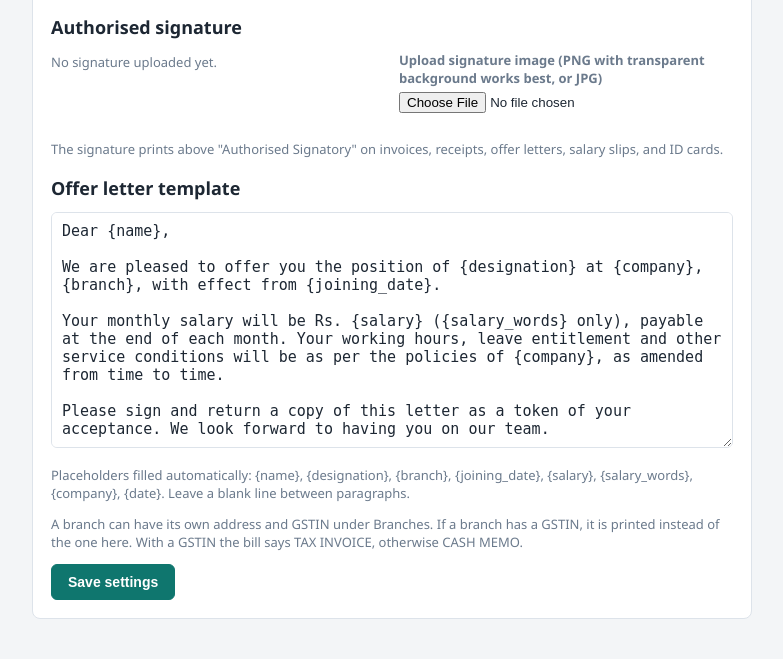
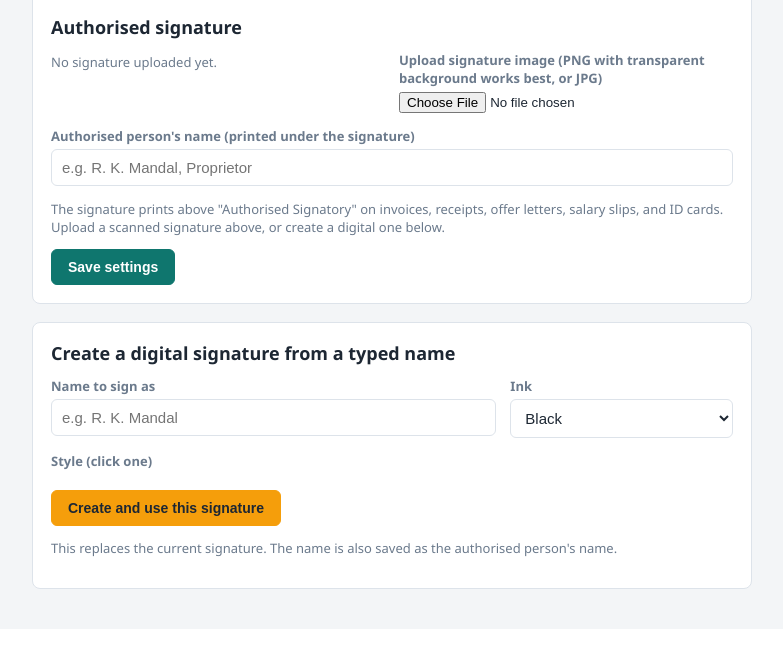
Before and after one commit to sujayluc2024/-rk-traders, a Flask app: page /settings in a window 1280 px wide. Shown: the part 808-1467 px from the top of the page, without its empty margins (218-1001 px from the left). After the commit the page ends 1397 px from the top, so only its background shows below. Run offline with Flask 3, Linux system fonts and the light colour scheme; the visitor is signed in with stand-in values (Sample User, id 1); data comes from the database, SQL or seed files in the repository; data that the repository does not hold is empty.

Commit message:
Digital signature generator from typed name, signatory name on documents
- Settings: type the authorised person's name, pick a handwriting style (live previews in 10 fonts) and ink, click Create
- Rendered with Pillow to a transparent PNG with slant and flourish; stored like an uploaded signature
- Upload option kept; signatory name printed under "Authorised Signatory" on invoices, receipts, offer letters, salary slips

Co-Authored-By: Claude Fable 5.1 <noreply@anthropic.com>

```diff
--- a/app.py
+++ b/app.py
@@ -119,6 +119,7 @@ def init_db():
         "designations": "Cashier, Senior Cashier, Store Helper, Delivery Staff, Supervisor, Store Manager, Branch Manager, Accountant",
         "id_card_validity_years": "2",
         "signature_file": "",
+        "signatory_name": "",
         "offer_letter_template": (
             "Dear {name},\n\n"
             "We are pleased to offer you the position of {designation} at {company}, {branch}, with effect from {joining_date}.\n\n"
@@ -1467,7 +1468,7 @@ def settings_page():
         if request.form.get("remove_signature"):
             run("UPDATE settings SET value='' WHERE key='signature_file'")
         for k in ["shop_name", "shop_tagline", "shop_address", "shop_phone", "shop_gstin", "state_name", "state_code", "invoice_footer",
-                  "offer_letter_template", "emp_id_prefix", "designations", "id_card_validity_years"]:
+                  "offer_letter_template", "emp_id_prefix", "designations", "id_card_validity_years", "signatory_name"]:
             run("INSERT INTO settings(key,value) VALUES (?,?) ON CONFLICT(key) DO UPDATE SET value=excluded.value",
                 (k, request.form.get(k, "").strip()))
         run("INSERT INTO settings(key,value) VALUES ('allow_negative_stock',?) ON CONFLICT(key) DO UPDATE SET value=excluded.value",
@@ -1475,7 +1476,76 @@ def settings_page():
         get_db().commit()
         flash("Settings saved.", "success")
         return redirect(url_for("settings_page"))
-    return render_template("settings.html")
+    return render_template("settings.html", sig_fonts=available_signature_fonts(), sig_inks=list(SIGNATURE_INKS))
+
+
+SIGNATURE_FONTS = {                     # key: (label, Windows font file)
+    "segoesc": ("Segoe Script", "segoesc.ttf"), "brush": ("Brush Script", "BRUSHSCI.TTF"), "freestyle": ("Freestyle Script", "FREESCPT.TTF"),
+    "mistral": ("Mistral", "MISTRAL.TTF"), "corsiva": ("Monotype Corsiva", "MTCORSVA.TTF"), "pristina": ("Pristina", "PRISTINA.TTF"),
+    "vivaldi": ("Vivaldi", "VIVALDII.TTF"), "lucida": ("Lucida Handwriting", "LHANDW.TTF"), "bradley": ("Bradley Hand", "BRADHITC.TTF"),
+    "inkfree": ("Ink Free", "Inkfree.ttf"),
+}
+SIGNATURE_INKS = {"black": (20, 20, 20), "blue": (23, 37, 110), "navy": (12, 50, 90)}
+
+
+def available_signature_fonts():
+    out = {}
+    for k, (label, f) in SIGNATURE_FONTS.items():
+        path = os.path.join(r"C:\Windows\Fonts", f)
+        if os.path.exists(path):
+            out[k] = (label, path)
+    return out
+
+
+def render_signature(name, font_key="segoesc", ink="blue"):
+    """Draw the typed name as a signature: transparent PNG with a light underline flourish."""
+    from PIL import Image, ImageDraw, ImageFont
+    fonts = available_signature_fonts()
+    label, path = fonts.get(font_key) or next(iter(fonts.values()))
+    size = 120
+    font = ImageFont.truetype(path, size)
+    name = name.strip() or "Signature"
+    tmp = Image.new("RGBA", (10, 10))
+    l, t, r, b = ImageDraw.Draw(tmp).textbbox((0, 0), name, font=font)
+    w, h = r - l, b - t
+    pad = 40
+    img = Image.new("RGBA", (w + pad * 2, h + pad * 2 + 30), (0, 0, 0, 0))
+    d = ImageDraw.Draw(img)
+    colour = SIGNATURE_INKS.get(ink, SIGNATURE_INKS["blue"]) + (255,)
+    d.text((pad - l, pad - t), name, font=font, fill=colour)
+    # flourish: a gentle curved underline
+    y = pad + h + 14
+    d.line([(pad + 8, y + 6), (pad + w * 0.35, y - 2), (pad + w * 0.7, y + 8), (pad + w + 4, y)], fill=colour, width=4, joint="curve")
+    # slight slant to look hand written
+    img = img.transform(img.size, Image.AFFINE, (1, 0.18, -0.18 * img.size[1] / 2, 0, 1, 0), resample=Image.BICUBIC)
+    buf = io.BytesIO()
+    img.save(buf, "PNG")
+    return buf.getvalue()
+
+
+@app.route("/signature/preview")
+@role_required("admin")
+def signature_preview():
+    png = render_signature(request.args.get("name", "Signature")[:40], request.args.get("font", "segoesc"), request.args.get("ink", "blue"))
+    return send_file(io.BytesIO(png), mimetype="image/png")
+
+
+@app.route("/settings/signature/generate", methods=["POST"])
+@role_required("admin")
+def signature_generate():
+    name = request.form.get("name", "").strip()[:40]
+    if not name:
+        flash("Type the authorised person's name first.", "error")
+        return redirect(url_for("settings_page"))
+    png = render_signature(name, request.form.get("font", "segoesc"), request.form.get("ink", "blue"))
+    os.makedirs(os.path.join(BASE_DIR, "uploads"), exist_ok=True)
+    with open(os.path.join(BASE_DIR, "uploads", "signature.png"), "wb") as fh:
+        fh.write(png)
+    run("INSERT INTO settings(key,value) VALUES ('signature_file','signature.png') ON CONFLICT(key) DO UPDATE SET value=excluded.value")
+    run("INSERT INTO settings(key,value) VALUES ('signatory_name',?) ON CONFLICT(key) DO UPDATE SET value=excluded.value", (name,))
+    get_db().commit()
+    flash(f"Digital signature created for {name}. It now prints on all documents.", "success")
+    return redirect(url_for("settings_page"))
 
 
 @app.route("/signature")
@@ -2347,14 +2417,14 @@ ACTION_LABELS = {
     "leave_new": "Applied for leave", "leave_decide": "Decided leave", "leave_cancel": "Withdrew leave",
     "leave_document": "Leave document", "award_give": "Gave award", "award_delete": "Removed award",
     "user_reset_device": "Reset device lock", "offer_form": "Saved offer",
-    "purchase_bill": "Supplier bill", "hr_staff": "Saved staff profile", "hr_offer_letter": "Generated offer letter", "hr_id_card": "Generated ID card",
+    "purchase_bill": "Supplier bill", "signature_generate": "Created digital signature", "hr_staff": "Saved staff profile", "hr_offer_letter": "Generated offer letter", "hr_id_card": "Generated ID card",
     "hr_salary_slip": "Generated salary slip", "document_view": "Viewed staff document", "document_delete": "Deleted staff document",
     "document_signed": "Signed offer letter copy", "offer_toggle": "Switched offer on/off", "offer_delete": "Deleted offer",
     "report_export": "Exported report", "audit_export": "Exported login audit", "activity_export": "Exported activity log",
     "sales_export": "Exported bills register", "receipts_export": "Exported receipts", "stock_export": "Exported stock list",
     "customers_export": "Exported customer list",
 }
-SKIP_ENDPOINTS = {"static", "api_product_search", "api_customer_search", "api_notices_unread", "api_branch_stock", "notice_mark_read"}
+SKIP_ENDPOINTS = {"static", "api_product_search", "api_customer_search", "api_notices_unread", "api_branch_stock", "notice_mark_read", "signature_preview"}
 LOGGED_GETS = {"logout", "switch_branch", "report_export", "audit_export", "activity_export", "sales_export", "receipts_export",
                "stock_export", "customers_export", "document_view", "purchase_bill", "document_signed"}
 SECRET_KEYS = ("password", "old", "new", "confirm")
@@ -2807,7 +2877,7 @@ def build_offer_letter(user, prof):
             story.append(Spacer(1, 30))
     else:
         story.append(Spacer(1, 30))
-    story.append(Paragraph("______________________<br/>Authorised Signatory", normal))
+    story.append(Paragraph("______________________<br/>Authorised Signatory" + (("<br/>" + st["signatory_name"]) if st.get("signatory_name") else ""), normal))
     story.append(Spacer(1, 30))
     story.append(Paragraph("I accept the above offer.<br/><br/><br/>______________________<br/>" + fields["name"] + " &nbsp;&nbsp; Date: ___________", normal))
     doc.build(story)
@@ -3020,7 +3090,8 @@ def build_salary_slip(user, prof, ym, fig):
             sig_cell = RLImage(sig, width=36 * mm, height=14 * mm, kind="proportional", hAlign="RIGHT")
         except Exception:
             sig_cell = ""
-    story.append(Table([["", sig_cell], [Paragraph("Employee signature", n), Paragraph("Authorised signatory", ParagraphStyle("r", parent=n, alignment=2))]],
+    sname = all_settings().get("signatory_name", "")
+    story.append(Table([["", sig_cell], [Paragraph("Employee signature", n), Paragraph("Authorised signatory" + (f"<br/>{sname}" if sname else ""), ParagraphStyle("r", parent=n, alignment=2))]],
                        colWidths=[89 * mm, 89 * mm], rowHeights=[16 * mm, None]))
     story.append(Spacer(1, 6))
     story.append(Paragraph(f"Generated on {datetime.now().strftime('%d-%m-%Y %I:%M %p')}. This is a computer generated slip.",
--- a/requirements.txt
+++ b/requirements.txt
@@ -2,3 +2,4 @@ flask>=3.0
 openpyxl>=3.1
 reportlab>=4.0
 svglib>=1.5
+pillow>=10.0
--- a/static/style.css
+++ b/static/style.css
@@ -239,3 +239,10 @@ table.activity tr.failed td { background: #fff1f2; }
 .sidebar .brand { display: flex; align-items: center; }
 .nav-collapsed .brand-logo { margin-right: 0; }
 .login-logo { display: block; width: 100%; max-width: 300px; margin: 0 auto 22px; }
+
+/* ---------------- Signature styles ---------------- */
+.sig-grid { display: grid; grid-template-columns: repeat(auto-fill, minmax(200px, 1fr)); gap: 10px; margin: 6px 0 14px; }
+.sig-opt { border: 1px solid var(--border); border-radius: 8px; padding: 8px; cursor: pointer; text-align: center; background: #fff; font-weight: normal; color: var(--muted); font-size: 12px; }
+.sig-opt input { display: none; }
+.sig-opt img { display: block; width: 100%; height: 64px; object-fit: contain; margin-bottom: 4px; }
+.sig-opt:has(input:checked) { border-color: var(--primary); background: #e6f4f1; box-shadow: 0 0 0 2px rgba(15,118,110,.25); }
--- a/templates/invoice.html
+++ b/templates/invoice.html
@@ -145,7 +145,7 @@
 
   <div class="footer">
     <div class="note" style="text-align:left;margin:0">{{ settings.invoice_footer }}</div>
-    <div class="sign">For {{ settings.shop_name }}<br>{% if settings.signature_file %}<img src="{{ url_for('signature_image') }}" alt="" style="height:38px;display:block;margin:2px auto">{% else %}<br>{% endif %}Authorised Signatory</div>
+    <div class="sign">For {{ settings.shop_name }}<br>{% if settings.signature_file %}<img src="{{ url_for('signature_image') }}" alt="" style="height:38px;display:block;margin:2px auto">{% else %}<br>{% endif %}Authorised Signatory{% if settings.signatory_name %}<br><small>{{ settings.signatory_name }}</small>{% endif %}</div>
   </div>
 </div>
 {% if autoprint %}<script>window.addEventListener('load', () => setTimeout(() => window.print(), 300));</script>{% endif %}
--- a/templates/receipt.html
+++ b/templates/receipt.html
@@ -89,7 +89,7 @@
 
   <div class="footer">
     <div style="font-size:12px;color:#444">{{ settings.invoice_footer }}</div>
-    <div class="sign">For {{ settings.shop_name }}<br>{% if settings.signature_file %}<img src="{{ url_for('signature_image') }}" alt="" style="height:38px;display:block;margin:2px auto">{% else %}<br>{% endif %}Authorised Signatory</div>
+    <div class="sign">For {{ settings.shop_name }}<br>{% if settings.signature_file %}<img src="{{ url_for('signature_image') }}" alt="" style="height:38px;display:block;margin:2px auto">{% else %}<br>{% endif %}Authorised Signatory{% if settings.signatory_name %}<br><small>{{ settings.signatory_name }}</small>{% endif %}</div>
   </div>
 </div>
 {% if autoprint %}<script>window.addEventListener('load', () => setTimeout(() => window.print(), 300));</script>{% endif %}
--- a/templates/settings.html
+++ b/templates/settings.html
@@ -33,12 +33,48 @@
         <label class="checkbox" style="margin-top:6px"><input type="checkbox" name="remove_signature" value="1"> Remove signature</label>{% else %}<span class="hint">No signature uploaded yet.</span>{% endif %}</div>
       <div class="field"><label>Upload signature image (PNG with transparent background works best, or JPG)</label><input type="file" name="signature" accept=".png,.jpg,.jpeg"></div>
     </div>
-    <p class="hint">The signature prints above "Authorised Signatory" on invoices, receipts, offer letters, salary slips, and ID cards.</p>
+    <div class="field"><label>Authorised person's name (printed under the signature)</label><input type="text" name="signatory_name" value="{{ settings.signatory_name }}" placeholder="e.g. R. K. Mandal, Proprietor"></div>
+    <p class="hint">The signature prints above "Authorised Signatory" on invoices, receipts, offer letters, salary slips, and ID cards. Upload a scanned signature above, or create a digital one below.</p>
+    <button class="btn">Save settings</button>
+  </form>
+</div>
+
+<div class="card" style="max-width:720px">
+  <h2>Create a digital signature from a typed name</h2>
+  <form method="post" action="{{ url_for('signature_generate') }}" id="sigform">
+    <div class="row">
+      <div class="field" style="flex:2"><label>Name to sign as</label><input type="text" name="name" id="sig_name" value="{{ settings.signatory_name }}" maxlength="40" placeholder="e.g. R. K. Mandal" required></div>
+      <div class="field"><label>Ink</label><select name="ink" id="sig_ink">{% for i in sig_inks %}<option value="{{ i }}">{{ i|title }}</option>{% endfor %}</select></div>
+    </div>
+    <label>Style (click one)</label>
+    <div class="sig-grid">
+      {% for key, (label, path) in sig_fonts.items() %}
+      <label class="sig-opt"><input type="radio" name="font" value="{{ key }}" {{ 'checked' if loop.first }}><img data-font="{{ key }}" alt="{{ label }}"><span>{{ label }}</span></label>
+      {% endfor %}
+    </div>
+    <button class="btn btn-accent" type="submit">Create and use this signature</button>
+    <p class="hint">This replaces the current signature. The name is also saved as the authorised person's name.</p>
+  </form>
+</div>
+<div style="display:none">
     <h2 id="offer" style="margin-top:18px">Offer letter template</h2>
     <div class="field"><textarea name="offer_letter_template" rows="12">{{ settings.offer_letter_template }}</textarea></div>
     <p class="hint">Placeholders filled automatically: {name}, {designation}, {branch}, {joining_date}, {salary}, {salary_words}, {company}, {date}. Leave a blank line between paragraphs.</p>
     <p class="hint">A branch can have its own address and GSTIN under Branches. If a branch has a GSTIN, it is printed instead of the one here. With a GSTIN the bill says TAX INVOICE, otherwise CASH MEMO.</p>
-    <button class="btn">Save settings</button>
-  </form>
-</div>
+  </div>
 {% endblock %}
+{% block scripts %}
+<script>
+(function () {
+  const name = document.getElementById('sig_name'), ink = document.getElementById('sig_ink');
+  let timer;
+  function refresh() {
+    const n = encodeURIComponent(name.value || 'Signature'), i = encodeURIComponent(ink.value);
+    document.querySelectorAll('.sig-grid img').forEach(img => { img.src = '/signature/preview?name=' + n + '&ink=' + i + '&font=' + img.dataset.font; });
+  }
+  name.addEventListener('input', () => { clearTimeout(timer); timer = setTimeout(refresh, 300); });
+  ink.addEventListener('change', refresh);
+  refresh();
+})();
+</script>
+{% endblock %}
```
Also changed, not shown: README.md.
